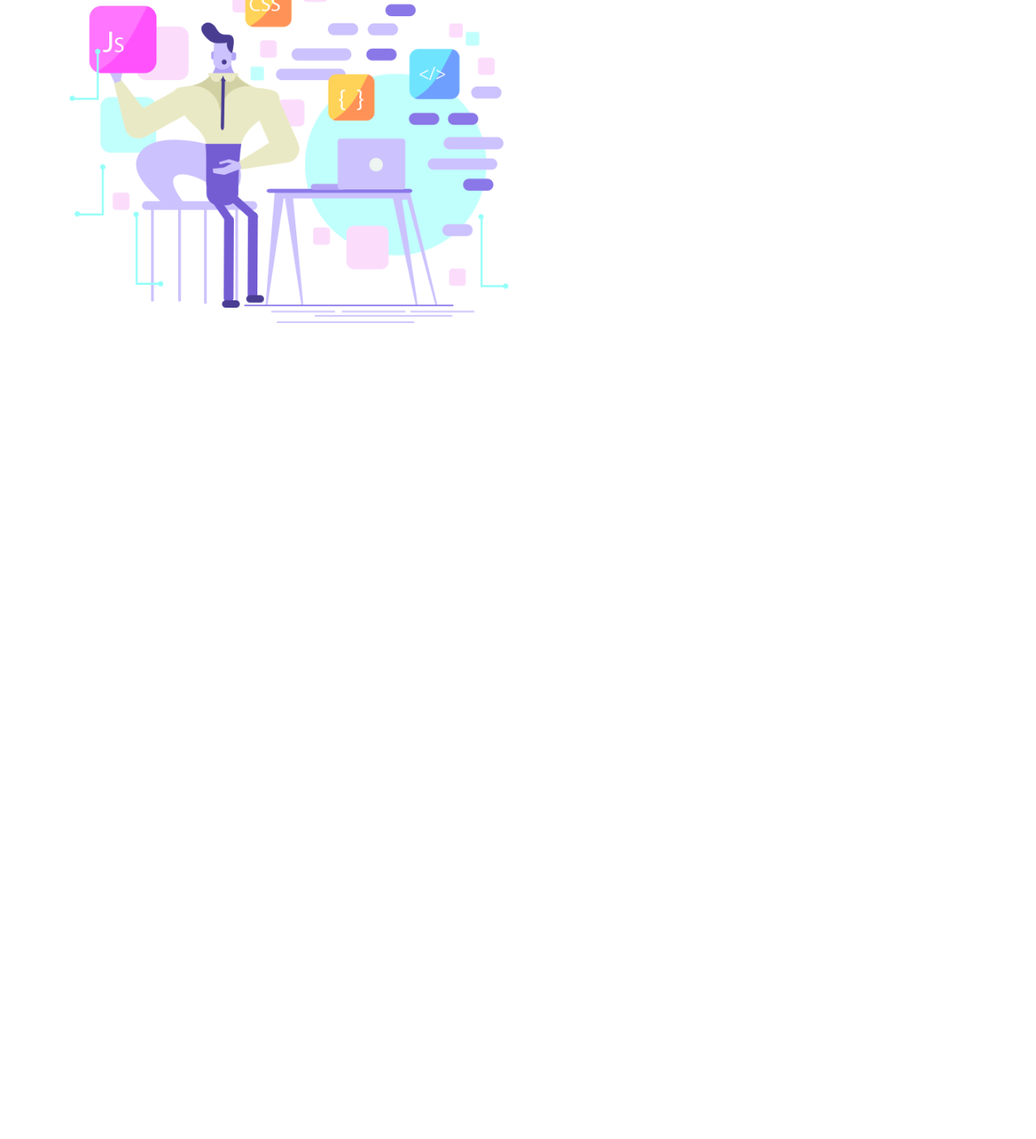
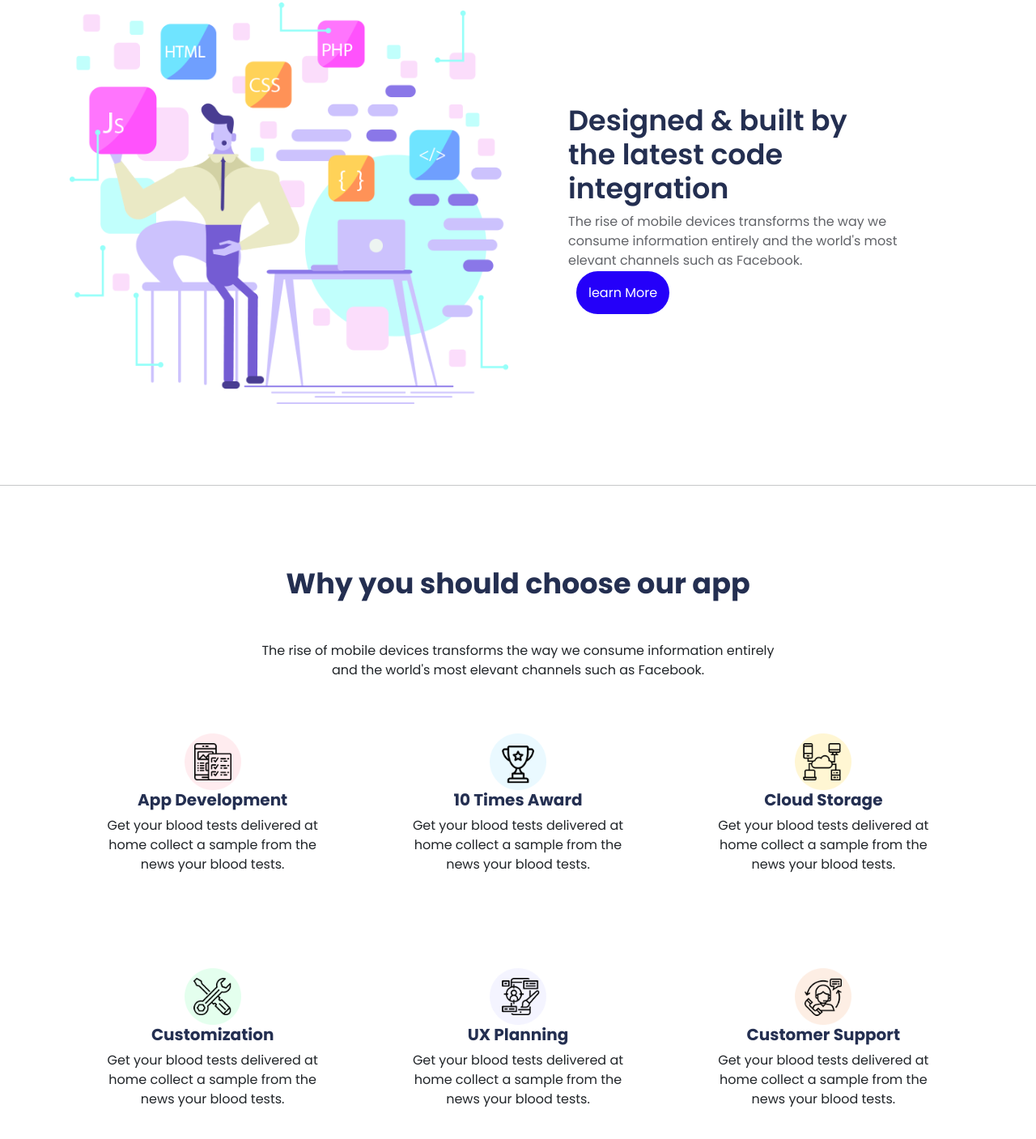
Before and after one commit to Erfan98/App-Landing-Page, a plain HTML site: page index.html in a window 1280 px wide. Shown: the part 2537-3944 px from the top of the page at 81% size. Before the commit the page ends 2936 px from the top, so only its background shows below. Drawn offline with nearby package versions, Linux system fonts and the light colour scheme.

Commit message:
fourth and fifth section added

```diff
--- a/assets/css/style.css
+++ b/assets/css/style.css
@@ -2,6 +2,18 @@
     font-family: 'Poppins','sans-serif';
     margin: 0;
     padding: 0;
+}
+
+/* Common CSS */
+
+#btn{
+    height: 200px;
+    width: 100px;
+    background-color: #2500f9;
+    color: white;
+    text-decoration: none;
+    padding: 15px;
+    border-radius: 30px;
 }
 /* Navbar CSS */
 .header{
@@ -16,6 +28,7 @@
     background-color: #2500f9;
     padding-right: 30px;
     padding-left: 30px;
+
 }
 
 
@@ -137,3 +150,36 @@
 
 
 /* 3rd section end */
+
+
+/* Fourth Section Start */
+#fourth{
+    margin-top: 100px;
+    margin-bottom: 100px;
+}
+.rbtn{
+    margin-left: 60px;
+}
+
+/* Fourth Section End */
+
+
+/* 5th section start */
+#fifth{
+    margin-top: 100px;
+}
+#why{
+    margin-bottom: 50px;
+}
+#choose{
+    margin-top: 50px;
+    margin-bottom: 100px;
+}
+#choose h5{
+    color: #242f51;
+    font-weight: 700;
+}
+#choose img{
+    width: 70px;
+}
+/* 5th section stop */
--- a/index.html
+++ b/index.html
@@ -180,7 +180,7 @@
                 </div>
             </div>
 
-            <div class="row justify-content-between sub-sec">
+            <div class="row justify-content-between align-items-center sub-sec">
                 <div class="col-md-4">
                     <img src="assets/img/icon1.png" alt="">
                     <div id="text-head1">Automatic Payouts</div>
@@ -211,15 +211,103 @@
     <!--3rd Section End-->
 
     <!--4th Section Start-->
-        <section id="fourth" class="container">
-            <div class="row justify-content-between">
-                <div class="col-md-6">
-                    <img src="assets/img/section-right image.png" alt="" width="100%">
-                </div>
+    <section id="fourth" class="container">
+        <div class="row justify-content-center align-items-center">
+            <div class="col-md-6">
+                <img src="assets/img/section-right image.png" alt="" width="100%">
             </div>
-        </section>
+
+            <div class="col-md-6">
+                <h1 class="heading">Designed & built by <br>
+                    the latest code <br>
+                    integration</h1>
+
+                <p>
+                    The rise of mobile devices transforms the way we <br>
+                    consume information entirely and the world's most <br>
+                    elevant channels such as Facebook.<br>
+                </p>
+                <a href="#" class="rbtn" id="btn">learn More</a>
+            </div>
+        </div>
+    </section>
+    <hr>
 
     <!--4th Section Stop-->
+
+
+    <!-- 5th section start -->
+    <section class="container" id="fifth">
+        <row class="row justify-content-center align-items-auto">
+
+
+            <div class="col text-center">
+
+                <h1 class="heading" id="why">Why you should choose our app</h1>
+                <p>The rise of mobile devices transforms the way we consume information entirely <br>
+                    and the world's most elevant channels such as Facebook.</p>
+                </div>
+
+
+        </row>
+
+
+        <div id="choose" class="row justify-content-center align-items-center text-center">
+            <div class="col-md-4">
+                <img src="assets/img/dev.png" alt="">
+                <h5>App Development</h5>
+                <p>Get your blood tests delivered at <br>
+                    home collect a sample from the <br>
+                    news your blood tests.</p>
+            </div>
+            <div class="col-md-4">
+                <img src="assets/img/award.png" alt="">
+                <h5>10 Times Award</h5>
+                <p>Get your blood tests delivered at <br>
+                    home collect a sample from the <br>
+                    news your blood tests.</p>
+            </div>
+            <div class="col-md-4">
+                <img src="assets/img/cloud.png" alt="">
+                <h5>Cloud Storage</h5>
+                <p>Get your blood tests delivered at <br>
+                    home collect a sample from the <br>
+                    news your blood tests.</p>
+            </div>
+
+        </div>
+
+
+        <div id="choose" class="row justify-content-center align-items-center text-center">
+            <div class="col-md-4">
+                <img src="assets/img/customization.png" alt="">
+                <h5>Customization</h5>
+                <p>Get your blood tests delivered at <br>
+                    home collect a sample from the <br>
+                    news your blood tests.</p>
+            </div>
+            <div class="col-md-4">
+                <img src="assets/img/ux.png" alt="">
+                <h5>UX Planning</h5>
+                <p>Get your blood tests delivered at <br>
+                    home collect a sample from the <br>
+                    news your blood tests.</p>
+            </div>
+            <div class="col-md-4">
+                <img src="assets/img/customer.png" alt="">
+                <h5>Customer Support</h5>
+                <p>Get your blood tests delivered at <br>
+                    home collect a sample from the <br>
+                    news your blood tests.</p>
+            </div>
+
+        </div>
+
+
+
+    </section>
+
+    <!-- 5th section stop -->
 
 
 
```
Also changed, not shown: assets/img/award.png (added), assets/img/cloud.png (added), assets/img/customer.png (added), assets/img/customization.png (added), assets/img/dev.png (added), assets/img/ux.png (added).
